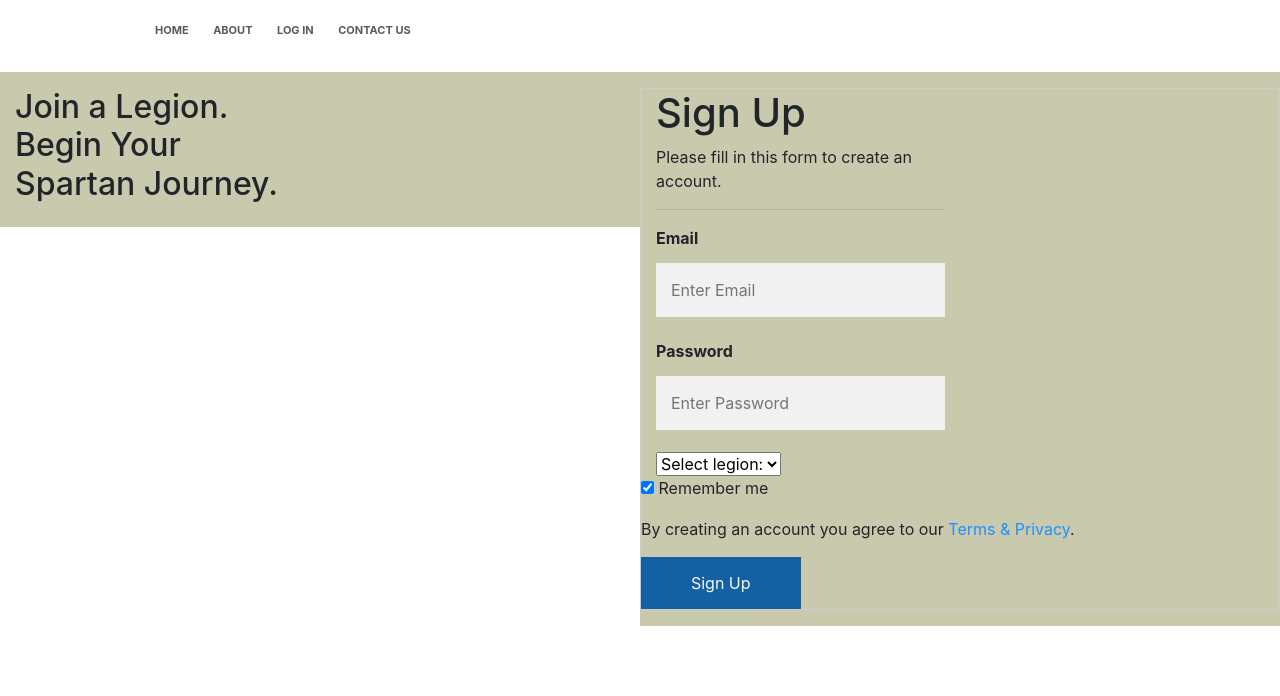
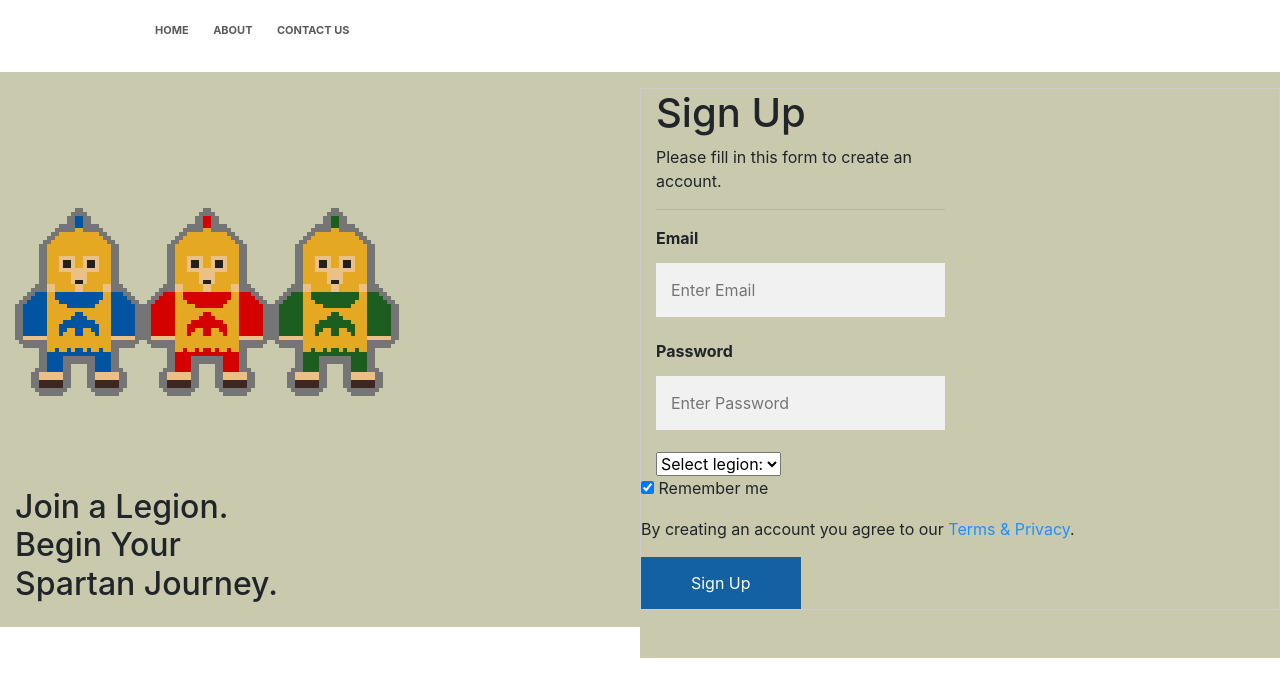
Before and after one commit to cristi-shannon/dragon-writer, a plain HTML site: page main-page.html in a window 1280 px wide. Drawn offline with nearby package versions, Linux system fonts and the light colour scheme.

Commit message:
add avatar

```diff
--- a/main-page.html
+++ b/main-page.html
@@ -17,7 +17,6 @@
             <li><a href="https://engl110finalproject.slack.com/files/UJ6QC3ZA4/FJ5LAPA2F/buttonparch.png"></a></li>
             <li><a href="#">Home</a></li>
             <li><a href="#">About</a></li>
-          <li><a href="#">Log In</a></li>
           <li><a href="#">Contact Us</a></li>
         </ul>
       </div>
@@ -25,11 +24,15 @@
 
     <div class="container" id="legion">
         <div class="row">
-            <div class="col-md-6" style= "width: 100px; float: left">
+            <div class="col-md-6" style= "width: 400px; float: left">
+                <img src="Avatar.png" style="width: 400px">
                 <h2>Join a Legion. Begin Your Spartan Journey.</h2>
             </div>
         </div>
      </div>
+
+
+
 <div class="container" id="sign-up">
             <div class="row">
 <form action="/action_page.php" style="border:1px solid #ccc">
@@ -143,8 +146,9 @@ document.addEventListener("click", closeAllSelect);
     </div>
   </div>
 </form>
-            </div>
-        </div>
+
+    <div class="container">
+    </div>
 
 
 </body>
```
